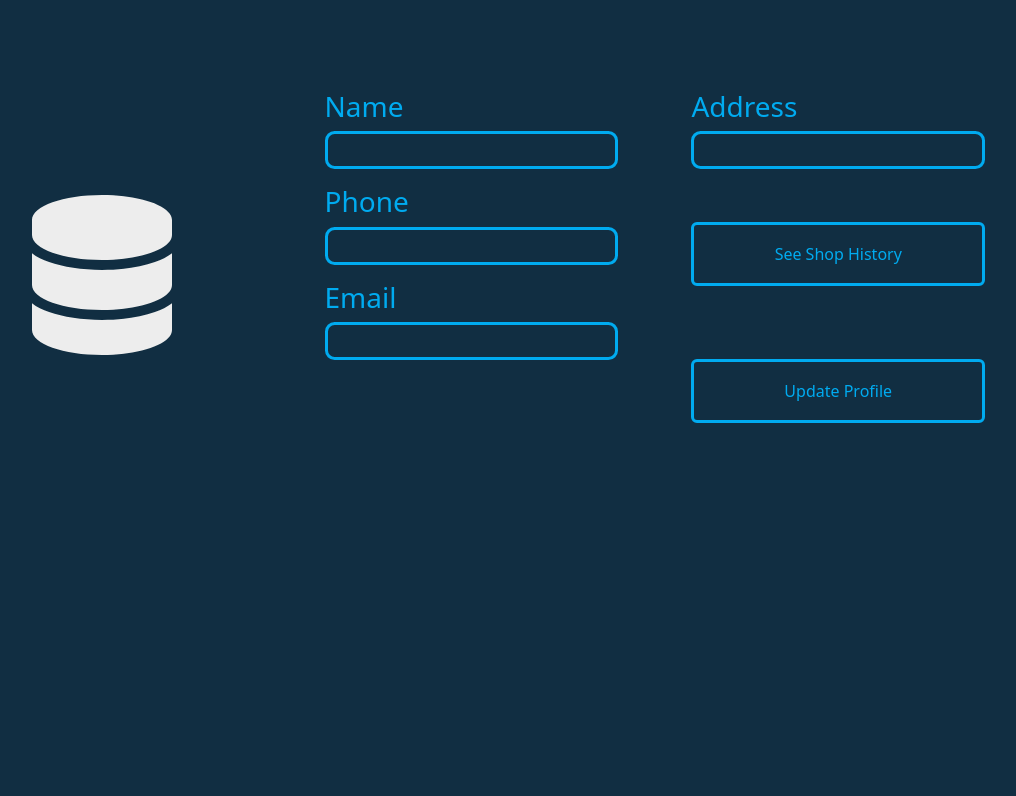
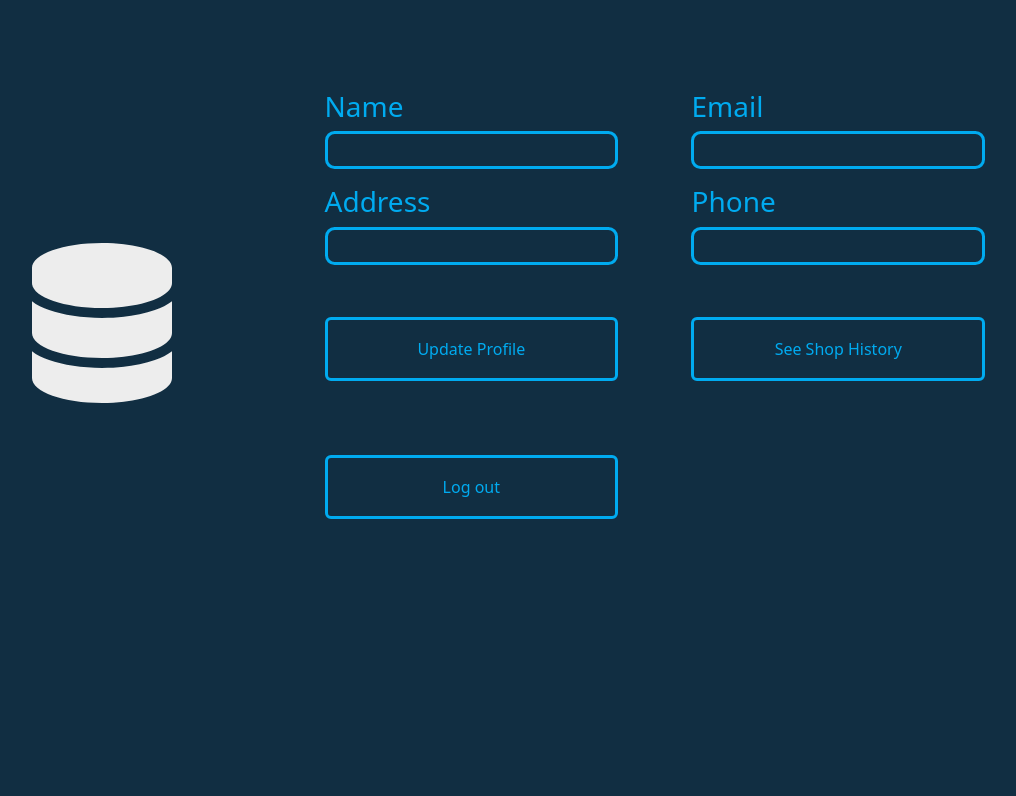
Before and after one commit to Esapling/Shopping-Website-Database-Project, a Flask app: template templates/user_page.html in a window 1280 px wide. Shown: the part 224-1020 px from the top of the page, without its empty margins (132-1148 px from the left). Run offline with Flask 3, Linux system fonts and the light colour scheme; the template is opened without the code that fills it, so the values that code supplies are empty; some libraries are stand-ins or nearby versions.

Commit message:
Rearranged user_page.html a bit. WIH deleting user.

```diff
--- a/templates/user_page.html
+++ b/templates/user_page.html
@@ -42,29 +42,36 @@
           <p class="value-info">{{customer[0]}}</p>
         </div>
         <div class="info-item">
-          <h3 class="title-info">Phone</h3>
-          <p class="value-info">{{customer[1]}}</p>
+          <h3 class="title-info">Address</h3>
+          <p class="value-info">{{customer[2]}}</p>
         </div>
+      </div>
+      <div class="info-col">
         <div class="info-item">
           <h3 class="title-info">Email</h3>
           <p class="value-info">{{email}}</p>
         </div>
+        <div class="info-item">
+          <h3 class="title-info">Phone</h3>
+          <p class="value-info">{{customer[1]}}</p>
+        </div>
       </div>
       <div class="info-col">
-        <div class="info-item">
-          <h3 class="title-info">Address</h3>
-          <p class="value-info">{{customer[2]}}</p>
-        </div>
-        <div class="info-item">
-          <button class="btn btn-outline-success" type="submit">See Shop History</button>
-        </div>
         <div class="info-item">
           <a href="{{url_for('update_profile')}}">
             <button class="btn btn-outline-success" type="submit">Update Profile</button>
           </a>
         </div>
+        <div class="info-item">
+          <a href="{{url_for('logout')}}">
+            <button class="btn btn-outline-success" type="submit">Log out</button>
+          </a>
+        </div>
+      </div>
+      <div class="info-item">
+        <button class="btn btn-outline-success" type="submit">See Shop History</button>
+      </div>
 
-      </div>
     </div>
   </div>
 </section>
```
